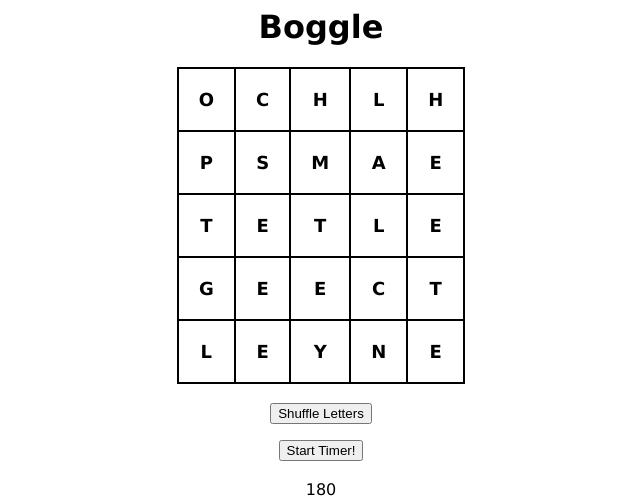
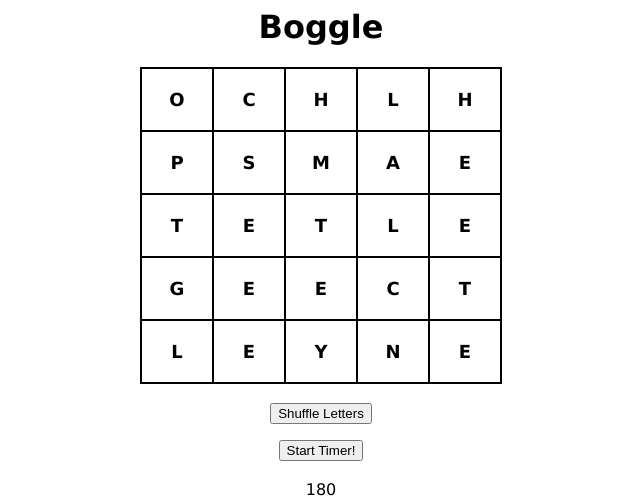
Before and after one commit to zcoder365/Boggle, a Flask app: page / in a window 1280 px wide. Shown: the top 498 px of the page, without its empty margins (319-959 px from the left). Run offline with Flask 3, Linux system fonts and the light colour scheme.

Commit message:
update width/height of table squares

```diff
--- a/static/styles.css
+++ b/static/styles.css
@@ -14,4 +14,6 @@ table td {
     border: 2px black solid;
     font-size: large;
     font-weight: bold;
+    width: 30px;
+    height: 60px;
 }
```
